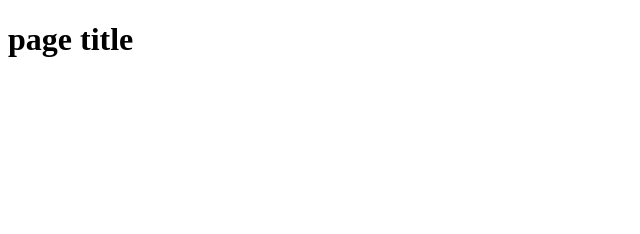
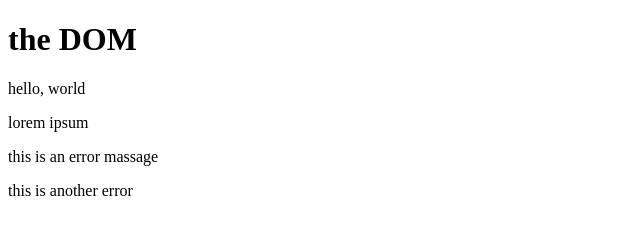
Before and after one commit to karimt201/JavaScript-Tutorial, a plain HTML site: page chapter_1/index.html in a window 1280 px wide. Shown: the whole page, without its empty margins (0-640 px from the left). Drawn offline with Linux system fonts and the light colour scheme.

Commit message:
querySelector

```diff
--- a/chapter_1/index.html
+++ b/chapter_1/index.html
@@ -6,9 +6,15 @@
     <title>Document</title>
 </head>
 <body>
-    <h1>page title</h1>
+    <h1>the DOM</h1>
 
+    <div>
+        <p>hello, world</p>
+        <p>lorem ipsum</p>
+        <p class = "error">this is an error massage</p>
+    </div>
 
+    <div class="error">this is another error</div>
     <script src="sandbox.js"></script>
 </body>
 </html>
--- a/chapter_1/sandbox.js
+++ b/chapter_1/sandbox.js
@@ -0,0 +1,3 @@
+const para = document.querySelector('body > h1');
+
+console.log(para);
```
